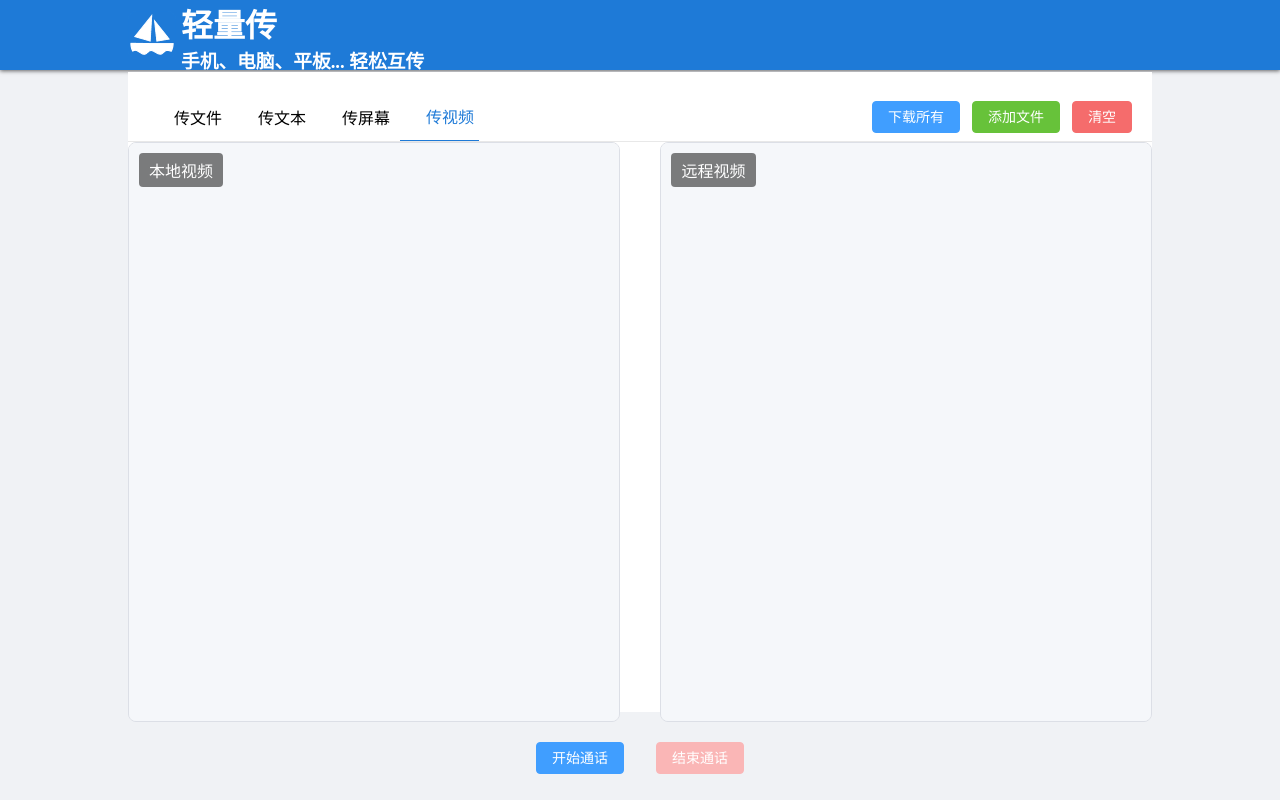
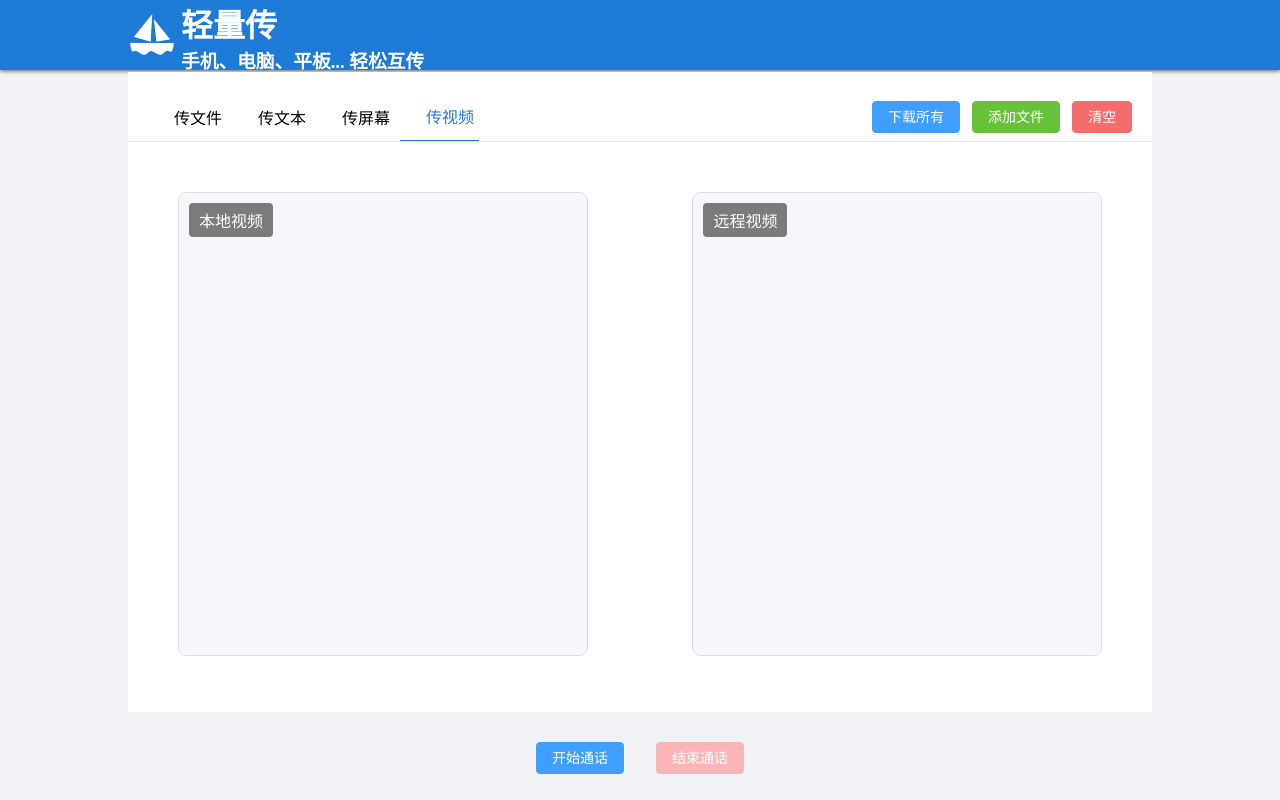
Before and after one commit to jeff-jayden/2025_bishe_webrtc_p2p, a Vue app: page / in a window 1280 px wide. Built offline with nearby package versions, Linux system fonts and the light colour scheme; some icons are missing.

Commit message:
feat(video): 视频添加同时挂断清楚资源

```diff
--- a/src/components/transvideo.vue
+++ b/src/components/transvideo.vue
@@ -22,27 +22,20 @@
 </template>
 
 <script setup>
-import { ref, onMounted, watch } from 'vue';
+import { ref } from 'vue';
 import { ElMessage } from 'element-plus';
 
 const props = defineProps({
-  sendChannel: Object,
-  receiveChannel: Object,
-  pc: Object,
   signaling: Object,
 });
 
 // 视频元素引用
 const localVideo = ref(null);
 const remoteVideo = ref(null);
-
 const stream = ref();
-
 // 状态变量
+const localStream = ref(null);
 const isCallActive = ref(false);
-const localStream = ref(null);
-
-const emit = defineEmits(['handleChangeSdp']);
 
 /**
  * 就是一开始是连接好的，现在获取本地媒体流，然后在重新连接一次
@@ -68,92 +61,17 @@ const getLocalStream = async () => {
 
 // 开始视频通话
 const startVideoCall = async () => {
-  // try {
   // 获取本地媒体流
   stream.value = await getLocalStream();
-  // isCallActive.value = true;
-  props.signaling.postMessage({type: 'ready'});
-
-  // 将本地流添加到对等连接
-  // if (props.pc) {
-  //   console.log('执行了props.pc');
-
-
-
-    // await props.pc.createOffer()
-    //   .then((offer) => {
-    //     console.log('创建的offer:', offer);
-    //     props.pc.setLocalDescription(offer);
-    //     console.log('设置本地描述:', props.pc);
-    //     emit('handleChangeSdp',offer);
-    //   })
-
-    // 添加ontrack事件处理程序，用于接收远程视频流
-    // props.pc.ontrack = (event) => {
-    //   console.log('收到远程视频流:', event.streams[0]);
-    //   if (remoteVideo.value) {
-    //     remoteVideo.value.srcObject = event.streams[0];
-    //   }
-    // };
-  // }
-
-  // 如果已经有连接，使用现有连接  这里就不自动执行了
-  //   if (props.sendChannel && props.sendChannel.readyState === 'open') {
-  //     // 发送视频通话开始的信号
-  //     const message = {
-  //       type: 'video-call-start',
-  //       time: new Date().toLocaleString(),
-  //     };
-  //     // 发送消息
-  //     props.sendChannel.send(JSON.stringify(message));
-  //     console.log('已发送消息sendChannel');
-  //     // ElMessage.success('已发送消息', message);
-  //   } else if (
-  //     props.receiveChannel &&
-  //     props.receiveChannel.readyState === 'open'
-  //   ) {
-  //     // 发送视频通话开始的信号
-  //     const message = {
-  //       type: 'video-call-start',
-  //       time: new Date().toLocaleString(),
-  //     };
-  //     props.receiveChannel.send(JSON.stringify(message));
-  //     console.log('已发送消息receiveChannel');
-  //     // ElMessage.success('已发送消息', message);
-  //   } else {
-  //     ElMessage.warning('连接未建立，无法开始视频通话');
-  //     isCallActive.value = false;
-  //     stopLocalStream();
-  //   }
-
-  // } catch (error) {
-  //   console.error('开始视频通话失败:', error);
-  //   ElMessage.error('开始视频通话失败');
-  //   isCallActive.value = false;
-  // }
+  props.signaling.postMessage({ type: 'ready' });
+  isCallActive.value = true;
 };
 
 // 结束视频通话
 const endVideoCall = () => {
   if (isCallActive.value) {
-    // 发送视频通话结束的信号
-    if (props.sendChannel && props.sendChannel.readyState === 'open') {
-      const message = {
-        type: 'video-call-end',
-        time: new Date().toLocaleString(),
-      };
-      props.sendChannel.send(JSON.stringify(message));
-    } else if (
-      props.receiveChannel &&
-      props.receiveChannel.readyState === 'open'
-    ) {
-      const message = {
-        type: 'video-call-end',
-        time: new Date().toLocaleString(),
-      };
-      props.receiveChannel.send(JSON.stringify(message));
-    }
-
+    // 让signaling发送消息把远端停止
+    props.signaling.postMessage({ type: 'bye' });
     // 停止本地流
     stopLocalStream();
 
@@ -179,28 +97,11 @@ const stopLocalStream = () => {
   }
 };
 
-// 处理接收到的消息
-// const handleReceivedMessage = (message) => {
-//   console.log('视频组件收到消息:', message);
-//   // message = JSON.parse(message);
-//   if (message.type === 'video-call-start') {
-//     // 对方开始视频通话，我们也应该开始
-//     if (!isCallActive.value) {
-//       startVideoCall();
-//     }
-//   } else if (message.type === 'video-call-end') {
-//     // 对方结束视频通话，我们也应该结束
-//     if (isCallActive.value) {
-//       endVideoCall();
-//     }
-//   }
-// };
-
 // 暴露方法给父组件
 defineExpose({
-  // handleReceivedMessage,
   remoteVideo,
   stream,
+  endVideoCall
 });
 </script>
 
@@ -218,8 +119,8 @@ defineExpose({
 
     .video_left,
     .video_right {
-      width: 48%;
-      height: 100%;
+      width: 40%;
+      height: 80%;
       position: relative;
       border: 1px solid #dcdfe6;
       border-radius: 8px;
@@ -243,6 +144,14 @@ defineExpose({
         background-color: #f5f7fa;
       }
     }
+
+    .video_left {
+      margin: 50px 0 0 50px;
+    }
+
+    .video_right {
+      margin: 50px 50px 0 0;
+    }
   }
 
   .controls {
--- a/src/pages/index.vue
+++ b/src/pages/index.vue
@@ -95,12 +95,8 @@
       />
       <Transvideo
         v-if="activeTab === 'video'"
-        :sendChannel="sendChannel"
-        :receiveChannel="receiveChannel"
-        :pc="pc"
         :signaling="signaling"
         ref="transvideoRef"
-        @handleChangeSdp="handleChangeSdp"
       />
     </div>
   </div>
@@ -145,6 +141,8 @@ const switchFunction = (tab) => {
   nextTick(() => {
     // 切换标签时重新设置数据通道的事件处理程序
     // 接收渠道设置
+    signaling.value.postMessage({ type: 'ready' })
+
     if (receiveChannel.value) {
       console.log('有receiveChannel');
       console.log('tab', tab);
@@ -165,18 +163,21 @@ const switchFunction = (tab) => {
             console.error('解析消息失败:', error);
           }
         };
-      } else if (tab === 'video' && transvideoRef.value) {
-        console.log('切换为video');
-        receiveChannel.value.onmessage = (event) => {
-          try {
-            const message = JSON.parse(event.data);
-            console.log('receiveChannel', message);
-            transvideoRef.value.handleReceivedMessage(message);
-          } catch (error) {
-            console.error('解析视频消息失败:', error);
-          }
-        };
       }
+      /**
+       * else if (tab === 'video' && transvideoRef.value) {
+       *         console.log('切换为video');
+       *         receiveChannel.value.onmessage = (event) => {
+       *           try {
+       *             const message = JSON.parse(event.data);
+       *             console.log('receiveChannel', message);
+       *             transvideoRef.value.handleReceivedMessage(message);
+       *           } catch (error) {
+       *             console.error('解析视频消息失败:', error);
+       *           }
+       *         };
+       *       }
+       */
     }
 
     // 发送渠道设置
@@ -200,7 +201,9 @@ const switchFunction = (tab) => {
             console.error('解析消息失败:', error);
           }
         };
-      } else if (tab === 'video' && transvideoRef.value) {
+      }
+      /**
+       * else if (tab === 'video' && transvideoRef.value) {
         console.log('切换为video');
 
         sendChannel.value.onmessage = (event) => {
@@ -213,6 +216,7 @@ const switchFunction = (tab) => {
           }
         };
       }
+       */
     }
   });
 };
@@ -346,7 +350,9 @@ function receiveChannelCallback(event) {
         console.error('解析消息失败:', error);
       }
     };
-  } else if (activeTab.value === 'video' && transvideoRef.value) {
+  }
+  /**
+   * else if (activeTab.value === 'video' && transvideoRef.value) {
     receiveChannel.value.onmessage = (event) => {
       try {
         const message = JSON.parse(event.data);
@@ -357,6 +363,7 @@ function receiveChannelCallback(event) {
       }
     };
   }
+   */
 }
 
 // 开始创建连接入口  发送方
@@ -380,7 +387,9 @@ const startFn = async () => {
         console.error('解析消息失败:', error);
       }
     };
-  } else if (activeTab.value === 'video' && transvideoRef.value) {
+  }
+  /**
+   * else if (activeTab.value === 'video' && transvideoRef.value) {
     sendChannel.value.onmessage = (event) => {
       try {
         const message = JSON.parse(event.data);
@@ -391,12 +400,22 @@ const startFn = async () => {
       }
     };
   }
+   *
+   * */
 
   // 创建发送方的连接信息
   const offer = await pc.value.createOffer();
   signaling.value.postMessage({ type: 'offer', sdp: offer.sdp });
   await pc.value.setLocalDescription(offer);
 };
+
+const hangup = () => {
+  if (pc.value) {
+    pc.value.close();
+    pc.value = null;
+  }
+  transvideoRef.value.endVideoCall();
+}
 
 onMounted(() => {
   console.log('开始执行');
```
